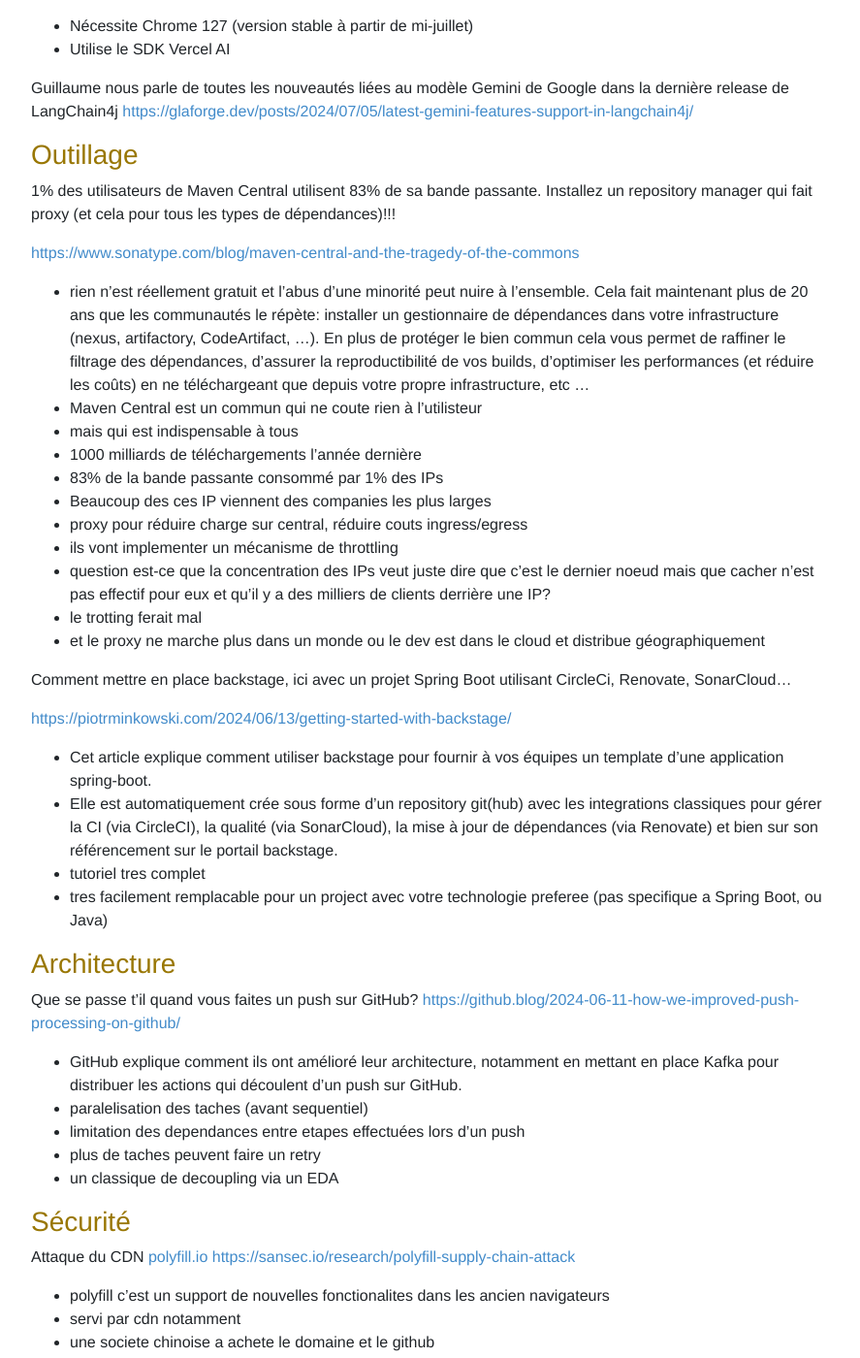
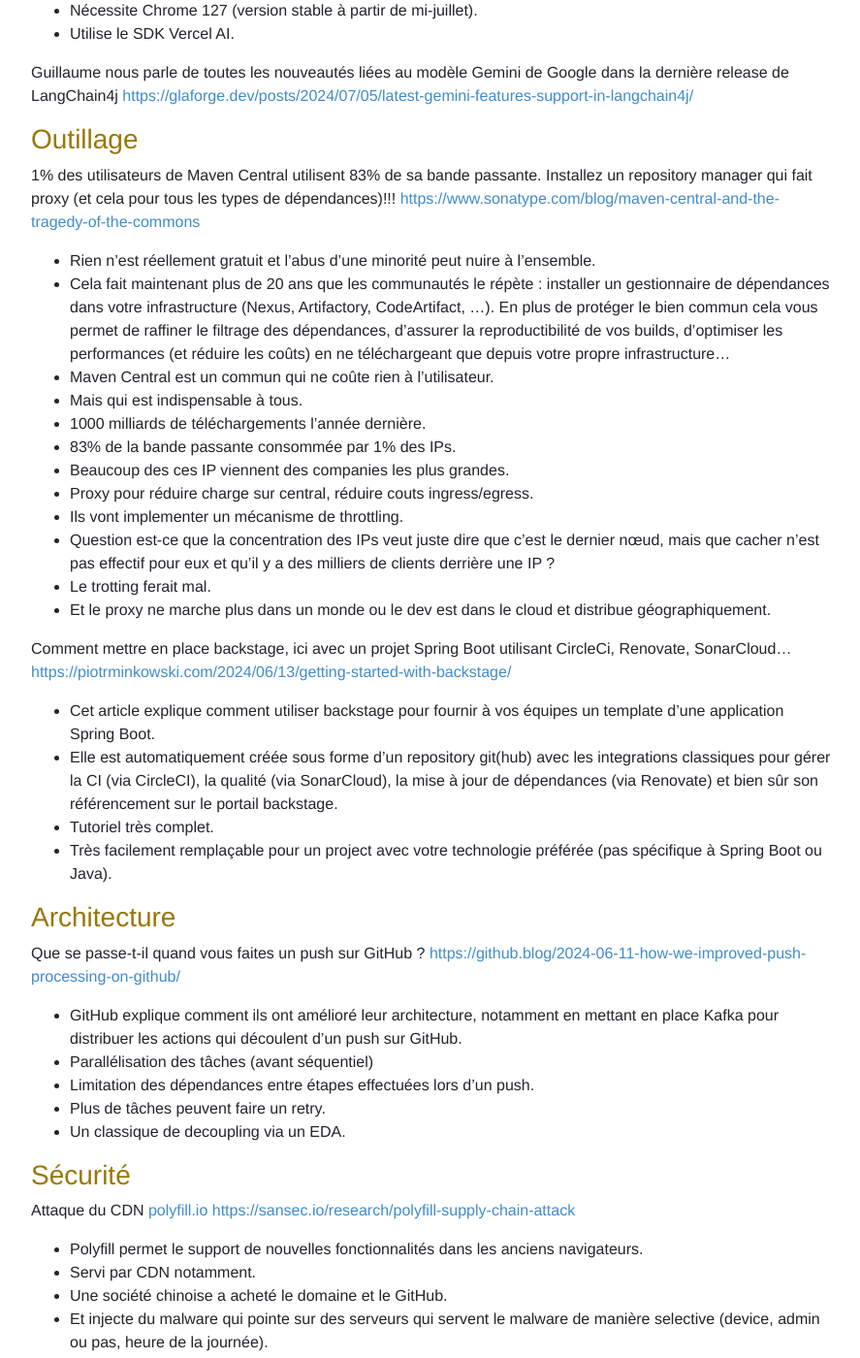
Before and after one commit to lescastcodeurs/lescastcodeurs.com, a Jekyll site: the page built from _posts/2024-07-16-lcc-314-1000-fois-1000-dependances.md, in a window 1280 px wide and 1400 px high, scrolled down 1939 px. Shown: the whole window at 97% size, without its empty margins (53-940 px from the left). Built offline with Jekyll 4.4.1, drawn with Linux system fonts in a browser that asks for light colours; some of the changed text lies outside the part shown.

Commit message:
Correction de typos sur 2024-07-16-lcc-314-1000-fois-1000-dependances.md

```diff
--- a/_posts/2024-07-16-lcc-314-1000-fois-1000-dependances.md
+++ b/_posts/2024-07-16-lcc-314-1000-fois-1000-dependances.md
@@ -18,7 +18,7 @@ Téléchargement de l’épisode [LesCastCodeurs-Episode-314.mp3](https://traffi
 
 ### Langages
 
-Les fonctionnalités de JDK 23 ont été figées début Juin (release prévue en septembre)
+Les fonctionnalités de JDK 23 ont été figées début juin (release prévue en septembre)
 [https://openjdk.org/projects/jdk/23/](https://openjdk.org/projects/jdk/23/)
 [https://www.youtube.com/watch?v=kzjGp7LmW0I](https://www.youtube.com/watch?v=kzjGp7LmW0I)
 
@@ -39,31 +39,34 @@ Les fonctionnalités de JDK 23 ont été figées début Juin (release prévue en
 
 ### Librairies
 
-Le transactional outbox pattern avec Spring Boot [https://www.wimdeblauwe.com/blog/2024/06/25/transactional-outbox-pattern-with-spring-boot/](https://www.wimdeblauwe.com/blog/2024/06/25/transactional-outbox-pattern-with-spring-boot/)
+Le transactional outbox pattern avec Spring Boot
+[https://www.wimdeblauwe.com/blog/2024/06/25/transactional-outbox-pattern-with-spring-boot/](https://www.wimdeblauwe.com/blog/2024/06/25/transactional-outbox-pattern-with-spring-boot/)
 
-- transactional outbox permet d'éviter des 2PC ou des désynchronisations de resources: typiquement un commit dans une base et un envoie de message dans un bus
-- on ecrit le message dans une table de la base de données, et un process séparé récupère les messages et les envoient dans le bus
-- implémentation utilise Spring Integration
-- dans l'article, la seconde resource est l'envoie d'email
-- montre une approche de tests
-- le flow descrit pas psring integration est pas super trivial a lire quand on est pas familier mais cela poll la table toutes les secondes et envoie email et si succes de l'appel de service, vide le message de la table
-- Deuxieme exemple avec Spring modulith qui a un event bus interne qui peut être persisté
-- décrit les differences avec spring integration et les limites de l'approche modulith (message order, retry etc)
+- Transactional outbox permet d'éviter des 2PC ou des désynchronisations de resources : typiquement un commit dans une base et un envoi de message dans un bus.
+- on écrit le message dans une table de la base de données, et un process séparé récupère les messages et les envoient dans le bus.
+- Implémentation utilise Spring Integration
+- Dans l'article, la seconde resource est l'envoie d'email.
+- Montre une approche de tests.
+- Le flow décrivant Spring Integration n'est pas super trivial à lire quand on n'est pas familier. Mais cela poll la table toutes les secondes et envoi un email puis, en cas de succès de l'appel de service, supprime le message de la table.
+- Deuxième exemple avec Spring Modulith qui a un event bus interne qui peut être persisté.
+- Décrit les differences avec Spring Integration et les limites de l'approche Modulith (message order, retry etc).
 
-Comment tester des valeurs de propriétés différentes dans un test Quarkus [https://quarkus.io/blog/overriding-configuration-from-test-code/](https://quarkus.io/blog/overriding-configuration-from-test-code/)
+Comment tester des valeurs de propriétés différentes dans un test Quarkus
+[https://quarkus.io/blog/overriding-configuration-from-test-code/](https://quarkus.io/blog/overriding-configuration-from-test-code/)
 
-- on a tendance a ne pas tester les propriétés de config
-- ce blog montre 5 (enfin 4 utiles) façons de le faire avec Quarkus.
-- les profils de test, mocker l'objet de config, les test components (experimental), l'injection dans les constructeurs
+- On a tendance à ne pas tester les propriétés de config.
+- Ce blog montre 5 (enfin 4 utiles) façons de le faire avec Quarkus.
+- Les profils de test, mocker l'objet de config, les test components (experimental), l'injection dans les constructeurs.
 
-Quarkus 3.12 [https://quarkus.io/blog/quarkus-3-12-0-released/](https://quarkus.io/blog/quarkus-3-12-0-released/)
+Quarkus 3.12
+[https://quarkus.io/blog/quarkus-3-12-0-released/](https://quarkus.io/blog/quarkus-3-12-0-released/)
 
-- centralisation des configs TLS
-- support pour le load shedding (reject requests on service overload)
-- événements JFR specific a Quarkus
-- native image agent
-- support Spring Boot 3 (compat layer)
-- Support Kotlin 2
+- centralisation des configs TLS,
+- support pour le load shedding (reject requests on service overload),
+- événements JFR specific a Quarkus,
+- native image agent,
+- support Spring Boot 3 (compat layer),
+- support Kotlin 2,
 - etc
 
 ### Cloud
@@ -88,94 +90,93 @@ Guillaume nous parle de toutes les nouveautés liées au modèle Gemini de Googl
 ### Outillage
 
 1% des utilisateurs de Maven Central utilisent 83% de sa bande passante. Installez un repository manager qui fait proxy (et cela pour tous les types de dépendances)!!!
-
 [https://www.sonatype.com/blog/maven-central-and-the-tragedy-of-the-commons](https://www.sonatype.com/blog/maven-central-and-the-tragedy-of-the-commons)
 
-- rien n’est réellement gratuit et l’abus d’une minorité peut nuire à l’ensemble. Cela fait maintenant plus de 20 ans que les communautés le répète: installer un gestionnaire de dépendances dans votre infrastructure (nexus, artifactory, CodeArtifact, …). En plus de protéger le bien commun cela vous permet de raffiner le filtrage des dépendances, d’assurer la reproductibilité de vos builds, d’optimiser les performances (et réduire les coûts) en ne téléchargeant que depuis votre propre infrastructure, etc …
-- Maven Central est un commun qui ne coute rien à l’utilisteur
-- mais qui est indispensable à tous
-- 1000 milliards de téléchargements l’année dernière
-- 83% de la bande passante consommé par 1% des IPs
-- Beaucoup des ces IP viennent des companies les plus larges
-- proxy pour réduire charge sur central, réduire couts ingress/egress
-- ils vont implementer un mécanisme de throttling
-- question est-ce que la concentration des IPs veut juste dire que c’est le dernier noeud mais que cacher n’est pas effectif pour eux et qu’il y a des milliers de clients derrière une IP?
-- le trotting ferait mal
-- et le proxy ne marche plus dans un monde ou le dev est dans le cloud et distribue géographiquement
+- Rien n’est réellement gratuit et l’abus d’une minorité peut nuire à l’ensemble.
+- Cela fait maintenant plus de 20 ans que les communautés le répète : installer un gestionnaire de dépendances dans votre infrastructure (Nexus, Artifactory, CodeArtifact, …). En plus de protéger le bien commun cela vous permet de raffiner le filtrage des dépendances, d’assurer la reproductibilité de vos builds, d’optimiser les performances (et réduire les coûts) en ne téléchargeant que depuis votre propre infrastructure…
+- Maven Central est un commun qui ne coûte rien à l’utilisateur.
+- Mais qui est indispensable à tous.
+- 1000 milliards de téléchargements l’année dernière.
+- 83% de la bande passante consommée par 1% des IPs.
+- Beaucoup des ces IP viennent des companies les plus grandes.
+- Proxy pour réduire charge sur central, réduire couts ingress/egress.
+- Ils vont implementer un mécanisme de throttling.
+- Question est-ce que la concentration des IPs veut juste dire que c’est le dernier nœud, mais que cacher n’est pas effectif pour eux et qu’il y a des milliers de clients derrière une IP ?
+- Le trotting ferait mal.
+- Et le proxy ne marche plus dans un monde ou le dev est dans le cloud et distribue géographiquement.
 
 Comment mettre en place backstage, ici avec un projet Spring Boot utilisant CircleCi, Renovate, SonarCloud…
-
 [https://piotrminkowski.com/2024/06/13/getting-started-with-backstage/](https://piotrminkowski.com/2024/06/13/getting-started-with-backstage/)
 
-- Cet article explique comment utiliser backstage pour fournir à vos équipes un template d'une application spring-boot.
-- Elle est automatiquement crée sous forme d'un repository git(hub) avec les integrations classiques pour gérer la CI (via CircleCI), la qualité (via SonarCloud), la mise à jour de dépendances (via Renovate) et bien sur son référencement sur le portail backstage.
-- tutoriel tres complet
-- tres facilement remplacable pour un project avec votre technologie preferee (pas specifique a Spring Boot, ou Java)
+- Cet article explique comment utiliser backstage pour fournir à vos équipes un template d'une application Spring Boot.
+- Elle est automatiquement créée sous forme d'un repository git(hub) avec les integrations classiques pour gérer la CI (via CircleCI), la qualité (via SonarCloud), la mise à jour de dépendances (via Renovate) et bien sûr son référencement sur le portail backstage.
+- Tutoriel très complet.
+- Très facilement remplaçable pour un project avec votre technologie préférée (pas spécifique à Spring Boot ou Java).
 
 ### Architecture
 
-Que se passe t’il quand vous faites un push sur GitHub?
+Que se passe-t-il quand vous faites un push sur GitHub ?
 [https://github.blog/2024-06-11-how-we-improved-push-processing-on-github/](https://github.blog/2024-06-11-how-we-improved-push-processing-on-github/)
 
 - GitHub explique comment ils ont amélioré leur architecture, notamment en mettant en place Kafka pour distribuer les actions qui découlent d’un push sur GitHub.
-- paralelisation des taches (avant sequentiel)
-- limitation des dependances entre etapes effectuées lors d'un push
-- plus de taches peuvent faire un retry
-- un classique de decoupling via un EDA
+- Parallélisation des tâches (avant séquentiel)
+- Limitation des dépendances entre étapes effectuées lors d'un push.
+- Plus de tâches peuvent faire un retry.
+- Un classique de decoupling via un EDA.
 
 ### Sécurité
 
-Attaque du CDN [polyfill.io](http://polyfill.io) [https://sansec.io/research/polyfill-supply-chain-attack](https://sansec.io/research/polyfill-supply-chain-attack)
+Attaque du CDN [polyfill.io](http://polyfill.io)
+[https://sansec.io/research/polyfill-supply-chain-attack](https://sansec.io/research/polyfill-supply-chain-attack)
 
-- polyfill c'est un support de nouvelles fonctionalites dans les ancien navigateurs
-- servi par cdn notamment
-- une societe chinoise a achete le domaine et le github
-- et injecte du malware qui pointe sur des serveurs qui servent le malware selectivement (device, admin ou pas, heure de la journée)
-- Fastly et Cloudflare on des deploiements alternatiuve
+- Polyfill permet le support de nouvelles fonctionnalités dans les anciens navigateurs.
+- Servi par CDN notamment.
+- Une société chinoise a acheté le domaine et le GitHub.
+- Et injecte du malware qui pointe sur des serveurs qui servent le malware de manière selective (device, admin ou pas, heure de la journée).
+- Fastly et Cloudflare ont des déploiements alternatifs.
 
 Une faille de sécurité, de type Remote Code Execution, vieille de 10ans, dans CocoaPods, un gestionnaire de dépendances très utilisé dans le monde Apple (macOS et iOS)
-
 [https://securityboulevard.com/2024/07/cocoapods-apple-vulns-richixbw/](https://securityboulevard.com/2024/07/cocoapods-apple-vulns-richixbw/)
 
-- [https://cocoapods.org/](https://cocoapods.org/) / [https://cocoapods.org/](https://cocoapods.org/) est un gestionnaire de dépendances pour les projets Xcode. Les dependances (Pods) sont publiées sous forme de Specs qui sont référencées dans un Specs Repo (une sorte de Maven central mais seulement avec des metadonnées)
-- [CVE-2024-38366](https://nvd.nist.gov/vuln/detail/CVE-2024-38366) est une vulnérabilité de type remote code execution  avec un score CVSS de 10
-- La faille existait depuis 10 ans et a été corrigée en Sept 2023. Elle permettait d'avoir un accès root sur [trunk.cocoapods.org](http://trunk.cocoapods.org) qui stock les Specs. Elles auraient donc pu être modifiées sans que les auteurs ne s'en apperçoivent.
-- Pas de preuve pour l'instant que la faille ait été exploitée
+- [https://cocoapods.org/](https://cocoapods.org/) est un gestionnaire de dépendances pour les projets Xcode. Les dépendances (Pods) sont publiées sous forme de Specs qui sont référencées dans un Specs Repo (une sorte de Maven central, mais seulement avec des métadonnées).
+- [CVE-2024-38366](https://nvd.nist.gov/vuln/detail/CVE-2024-38366) est une vulnérabilité de type remote code execution  avec un score CVSS de 10.
+- La faille existait depuis 10 ans et a été corrigée en septembre 2023. Elle permettait d'avoir un accès root sur [trunk.cocoapods.org](http://trunk.cocoapods.org) qui stocke les Specs. Elles auraient donc pu être modifiées sans que les auteurs s'en aperçoivent.
+- Pas de preuve pour l'instant que la faille ait été exploitée.
 
 Mieux comprendre la double authentification avec TOTP
-
 [https://hendrik-erz.de/post/understanding-totp-two-factor-authentication-eli5](https://hendrik-erz.de/post/understanding-totp-two-factor-authentication-eli5)
 
-- Cet article revient sur le fonctionnement de TOTP et comment l'implementer avec des exemples en python
-- the QR code est une URL qui contient: le secret en base 32. le nom du totp, qui a fournit le TOTP, combien de chiffres et la durée de vie du TOTP
-- pour generer les chiffres, prends le secret, le temps et hash le tout, prendre 4 bytes et les convertir le chiffres
-- typiquement le serveur genere les deux d'avant, les deux d'apres et le courant pour comparer
+- Cet article revient sur le fonctionnement de TOTP et comment l'implémenter avec des exemples en python.
+- Le QR code est une URL qui contient : le secret en base 32. le nom du totp, qui a fourni le TOTP, combien de chiffres et la durée de vie du TOTP.
+- Pour générer les chiffres, prends le secret, le temps et hash le tout, prendre 4 bytes et les convertir le chiffre.
+- Typiquement le serveur génère les deux d'avant, les deux d'après et le courant pour comparer.
 
 ### Loi, société et organisation
 
-L’équipe Apache Maven gagne le troisième prix BlueHats [https://nlnet.nl/bluehatsprize/2024/3.html](https://nlnet.nl/bluehatsprize/2024/3.html)
+L’équipe Apache Maven gagne le troisième prix BlueHats
+[https://nlnet.nl/bluehatsprize/2024/3.html](https://nlnet.nl/bluehatsprize/2024/3.html)
 
-- le projet remporte un gain de 10000€. Ce prix est organisé par le gouvernement français afin de récompenser les projets open sources les plus impactants.
+- le projet remporte un gain de 10000€.
+- Ce prix est organisé par le gouvernement français afin de récompenser les projets open sources les plus impactants.
 
 La clause de congés illimités en Europe
-
 [https://www.osborneclarke.com/insights/why-your-unlimited-vacation-policy-may-be-of-limited-use-in-europe](https://www.osborneclarke.com/insights/why-your-unlimited-vacation-policy-may-be-of-limited-use-in-europe)
 
 - Les politiques de congés illimités, populaires aux États-Unis, ne sont pas aussi avantageuses en Europe.
 - En Europe, les employeurs doivent suivre les congés pris pour respecter les minima légaux de quatre semaines par an donc ils ne peuvent pas economiser sur le faire de ne plus les gérer.
 - Les congés illimités permettent aux US de ne plus à devoir les payer au départ de l'employé. En Europe les employeurs doivent payer les congés non utilisés lors de la fin du contrat.
 - Les employés européens pourraient prendre davantage de congés, car ils sont mieux protégés contre le licenciement.
-- Les jours de maladie sont plus cadrés en europe. Un employé qui souffre d'une maladie longue pourrait utiliser les congés illimités mais ce ne sont pas les même règles qui s'appliquent
+- Les jours de maladie sont plus cadrés en europe. Un employé qui souffre d'une maladie longue pourrait utiliser les congés illimités, mais ce ne sont pas les mêmes règles qui s'appliquent.
 
 OpenDNS n’est plus disponible en France et au Portugal
-
 [https://support.opendns.com/hc/en-us/articles/27951404269204-OpenDNS-Service-Not-Available-To-Users-In-France-and-Portugal](https://support.opendns.com/hc/en-us/articles/27951404269204-OpenDNS-Service-Not-Available-To-Users-In-France-and-Portugal)
 
-- A priori Cisco qui opère openDNS en a marre des demandes de restrictions spécifiques à nos pays et préfère donc retirer entièrement l’accès au service plutôt que de se conformer à la nième demande de restrictions qui faisait suite à la plainte du groupe Canal+ portant sur l'accès à des sites illicites de streaming pour du sport
+- A priori Cisco qui opère openDNS en a marre des demandes de restrictions spécifiques à nos pays.
+- Cisco préfère donc retirer entièrement l’accès au service plutôt que de se conformer à la énième demande de restrictions qui faisait suite à la plainte du groupe Canal+ portant sur l'accès à des sites illicites de streaming pour du sport.
 
 ## Ask Me Anything
 
-> Salut ! Êtes-vous plutôt IDE payants (ex : IJ Ultimate, ou des plugins payants), ou ne jurez-vous que par des outils gratuits ? Un peu des deux ? Si adaptes du payant, ça ne vous déprime pas qu'un nombre considérable d'employeurs rechignent à nous payer nos outils ? Que "de toute façon VSCode c'est gratuit" (à prononcer avec une voix méprisante) ? Quid du confort, ou de la productivité et/ou qualité accrue quand on maîtrise de tels outils ? Merci !
+> Salut ! Êtes-vous plutôt IDE payants (ex : IntelliJ IDEA Ultimate, ou des plugins payants), ou ne jurez-vous que par des outils gratuits ? Un peu des deux ? Si adéptes du payant, ça ne vous déprime pas qu'un nombre considérable d'employeurs rechignent à nous payer nos outils ? Que "de toute façon VSCode c'est gratuit" (à prononcer avec une voix méprisante) ? Quid du confort, ou de la productivité et/ou qualité accrue quand on maîtrise de tels outils ? Merci !
 
 ## Conférences
 
```
Also changed, not shown: other parts of _posts/2024-07-16-lcc-314-1000-fois-1000-dependances.md (+4 -5 lines).
